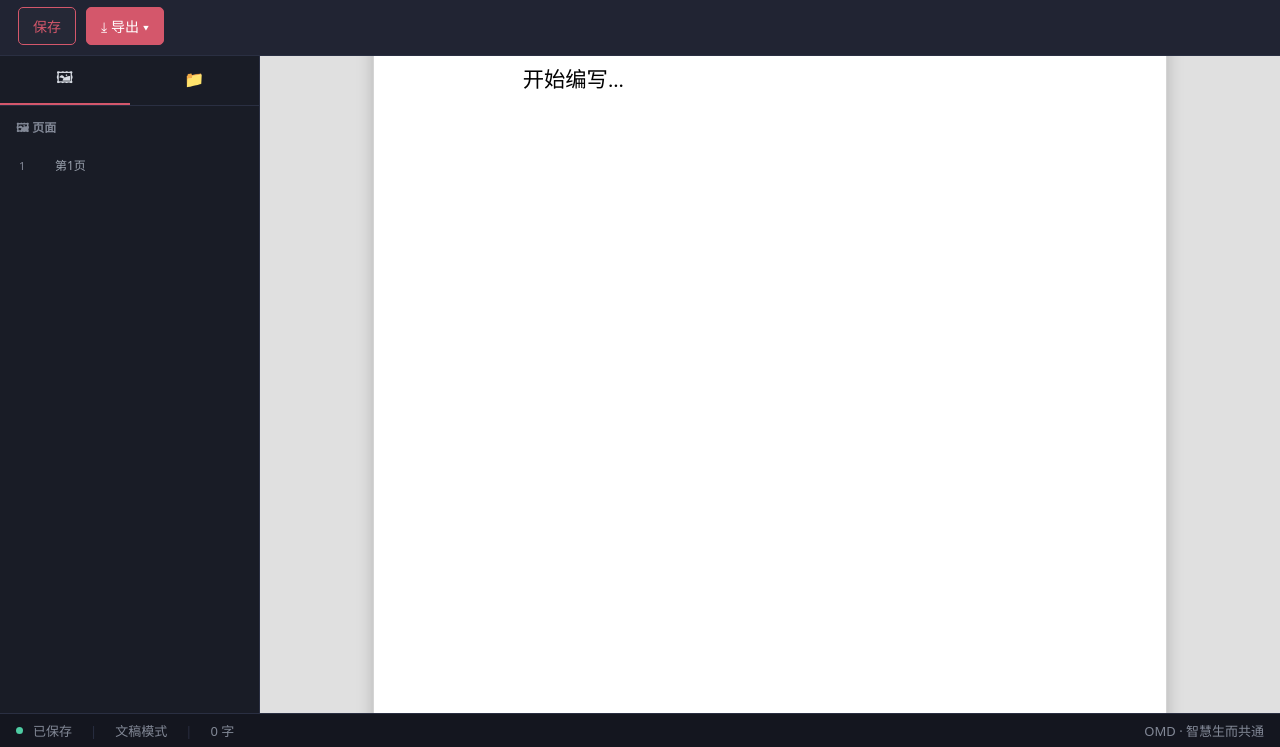
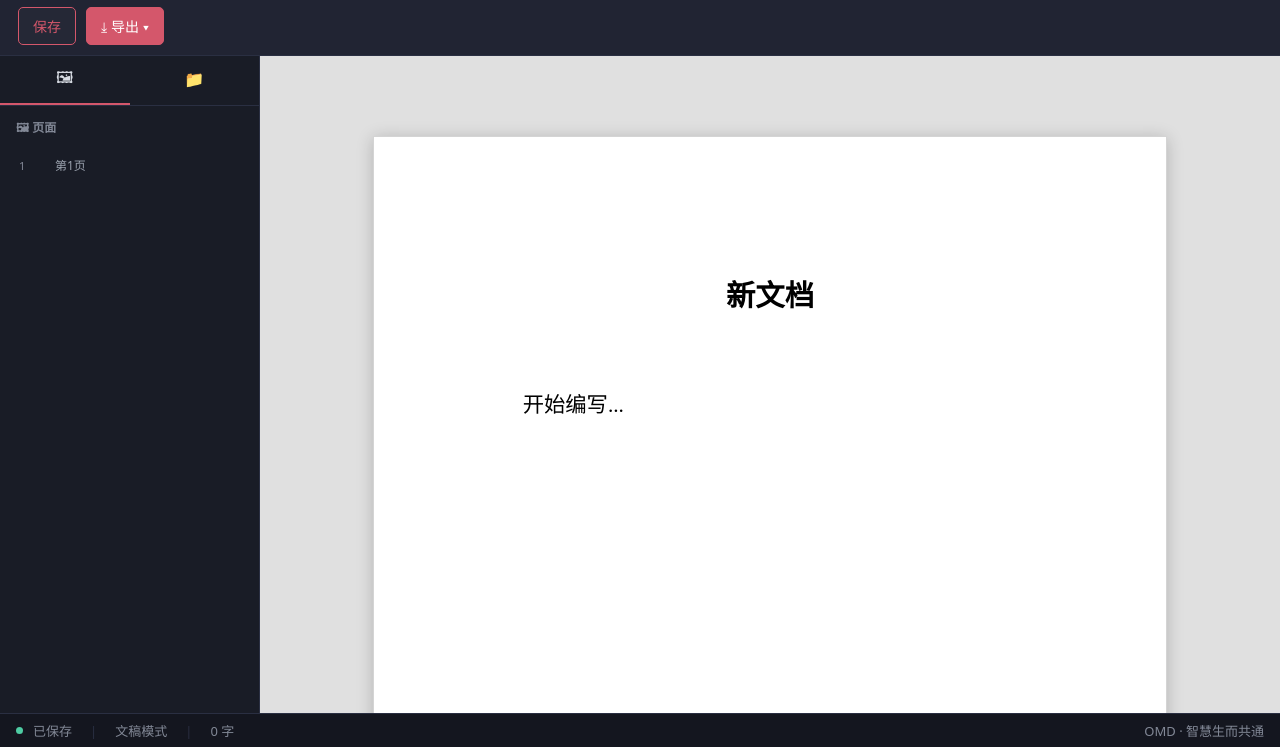
Before and after one commit to jetice85-rgb/omd-editor, a website: page index.html in a window 1280 px wide. Both pictures are taken after a click on the button "📄 文稿". Shown: the part 53-800 px from the top of the page. Drawn offline with Linux system fonts and the light colour scheme.

Commit message:
🐛 Codex诊断: justify-content:center吞掉上方灰色桌面 → flex-start

```diff
--- a/index.html
+++ b/index.html
@@ -85,7 +85,7 @@ body{font-family:system-ui,-apple-system,BlinkMacSystemFont,"Segoe UI","Microsof
 
 
 /* 文稿模式 */
-.main-area.article{background:#e0e0e0;padding:80px 0 80px;flex-direction:column;align-items:center;gap:0}
+.main-area.article{background:#e0e0e0;padding:80px 0 80px;flex-direction:column;align-items:center;justify-content:flex-start;gap:0}
 .article-page{width:min(210mm, calc(100vw - 260px));min-height:297mm;margin-top:0;padding:37mm 28mm 35mm 28mm;background:#fff;color:#000;border:1px solid #d4d4d4;box-shadow:0 2px 8px rgba(0,0,0,.08),0 8px 32px rgba(0,0,0,.12);font-family:FangSong,"仿宋",SimSun,serif;font-size:16pt;line-height:29pt;outline:none;position:relative;margin-bottom:24px}
 .article-page p{margin:0;text-indent:2em}
 .article-page h1{font-family:SimSun,"黑体",sans-serif;font-size:22pt;text-align:center;color:#000;margin:0 0 24pt;text-indent:0}
@@ -100,7 +100,7 @@ body{font-family:system-ui,-apple-system,BlinkMacSystemFont,"Segoe UI","Microsof
 .article-pages-wrap .article-page{box-shadow:0 2px 8px rgba(0,0,0,.08),0 8px 32px rgba(0,0,0,.12)}
 
 /* 演讲模式 */
-.main-area.report{background:var(--report-bg);padding:24px;display:flex;align-items:center;justify-content:center}
+.main-area.report{background:var(--report-bg);padding:24px;display:flex;align-items:center;justify-content:flex-start}
 .report-canvas .slide-page{box-shadow:0 4px 24px rgba(0,0,0,.3);width:100%;max-width:960px;aspect-ratio:16/9;min-height:auto;overflow:hidden}
 .slide-page{padding:48px 64px;background:var(--tb);color:var(--tx);border-radius:12px;border:1px solid var(--bd);font-size:18px;line-height:1.8;box-shadow:0 4px 24px rgba(0,0,0,.3);outline:none;position:relative}
 .slide-page h1{font-size:36px;color:var(--red);margin-bottom:20px}
@@ -375,6 +375,7 @@ function setMode(m){
     return;
   }else if(m==='article'){
     ma.style.padding='';
+    ma.scrollTop=0;
     renderArticlePages();
     buildSidebar(m);
     return;
```
